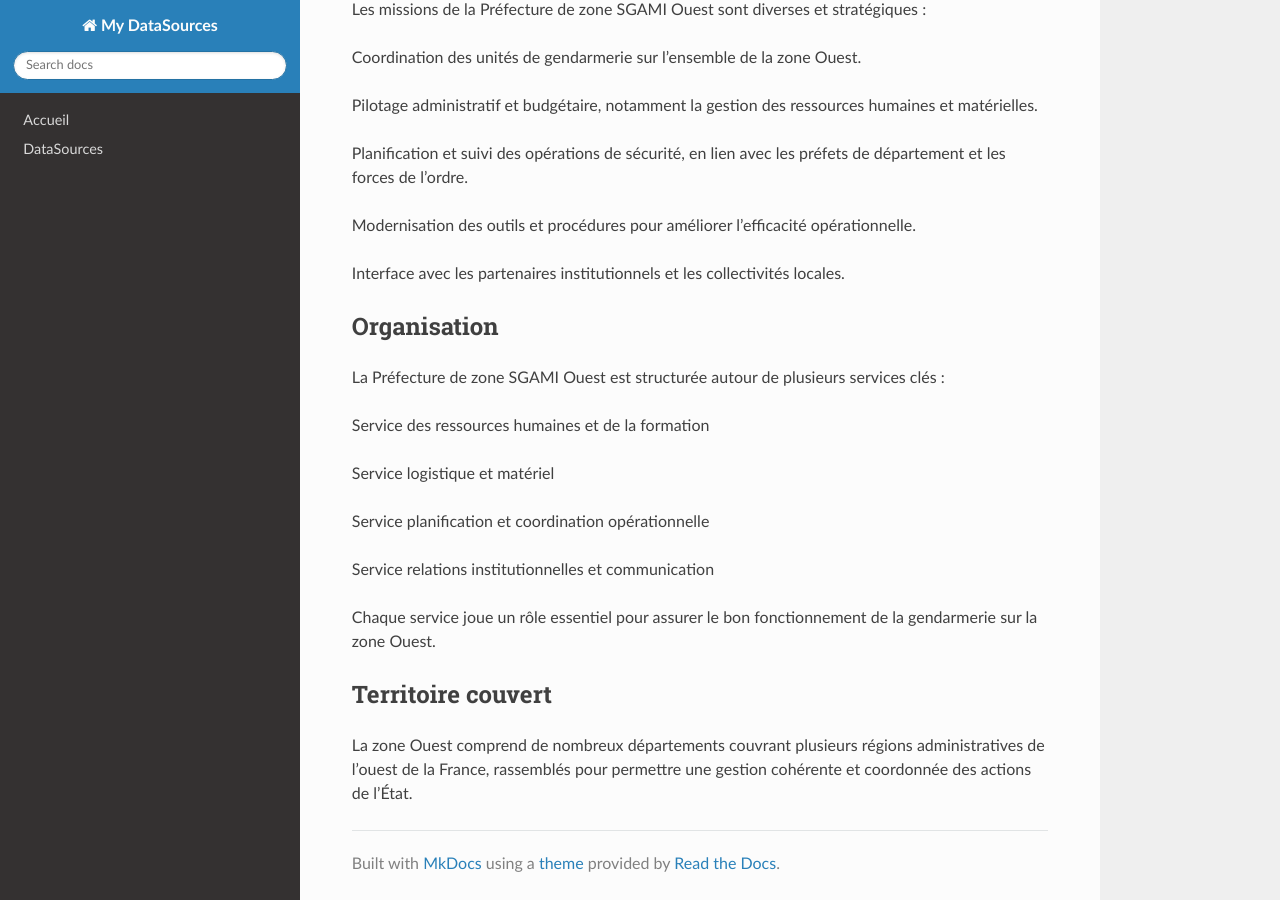
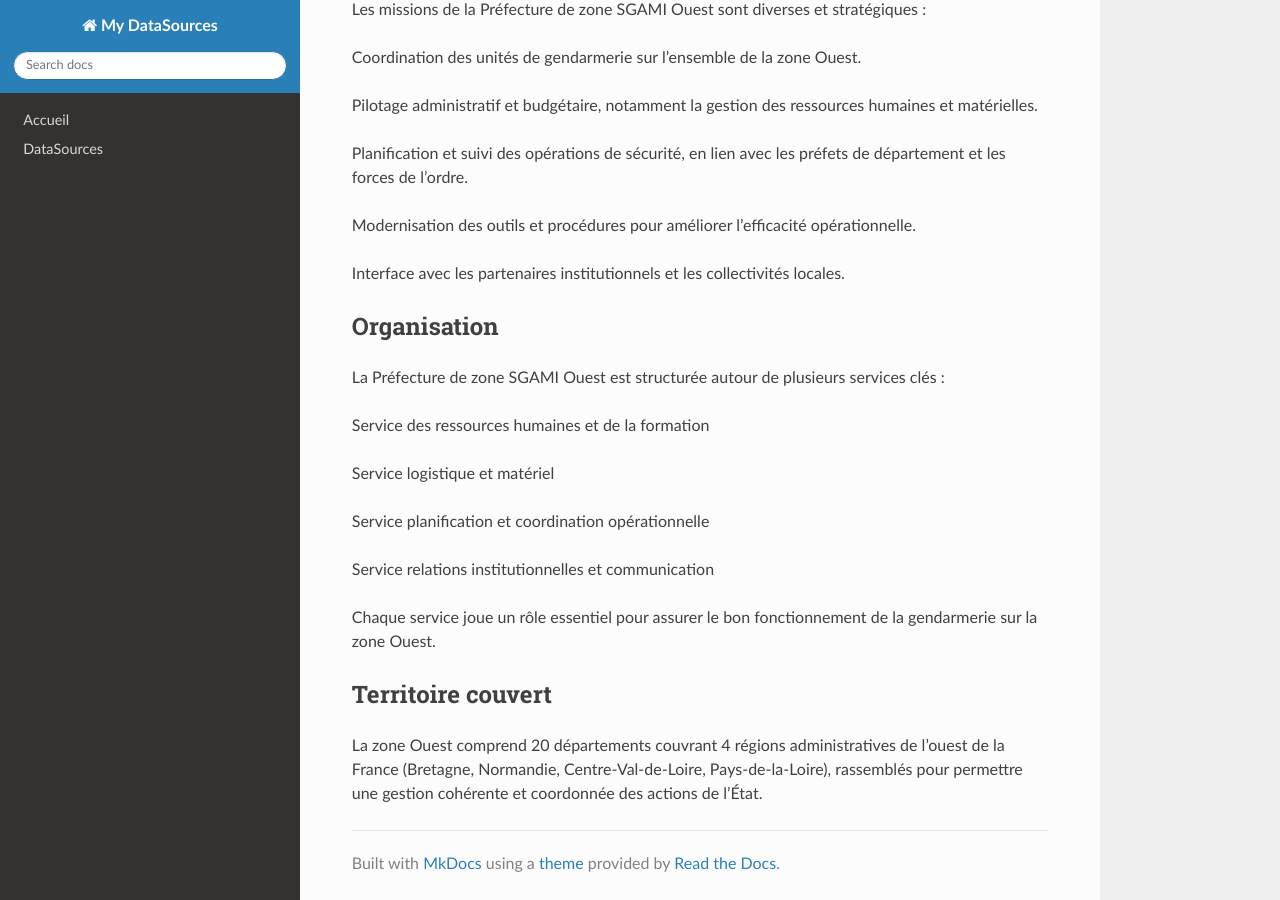
Before and after one commit to chafiiabdi/DataSources, an MkDocs documentation site: the page built from docs/Index.md, in a window 1280 px wide and 900 px high, scrolled down 1877 px. Built offline with MkDocs 1.6.1, drawn with Linux system fonts in a browser that asks for light colours; nearby versions of some CDN libraries.

Commit message:
commit14

```diff
--- a/docs/Index.md
+++ b/docs/Index.md
@@ -45,4 +45,4 @@ Chaque service joue un rôle essentiel pour assurer le bon fonctionnement de la
 
 ## Territoire couvert
 
-La zone Ouest comprend de nombreux départements couvrant plusieurs régions administratives de l’ouest de la France, rassemblés pour permettre une gestion cohérente et coordonnée des actions de l’État.
+La zone Ouest comprend 20 départements couvrant 4 régions administratives de l’ouest de la France (Bretagne, Normandie, Centre-Val-de-Loire, Pays-de-la-Loire), rassemblés pour permettre une gestion cohérente et coordonnée des actions de l’État.
```
